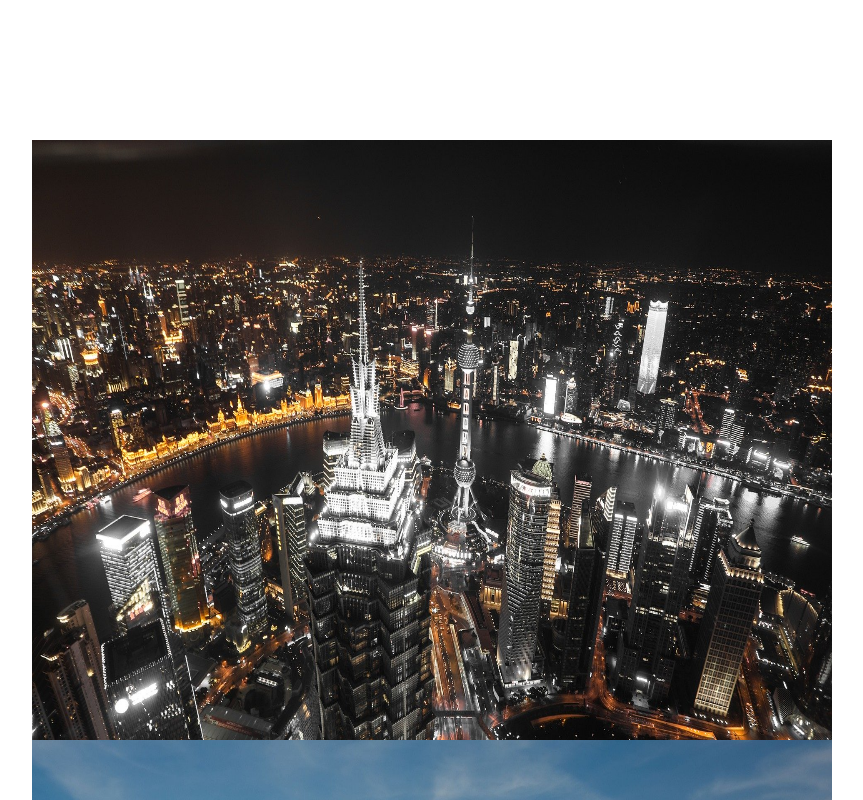
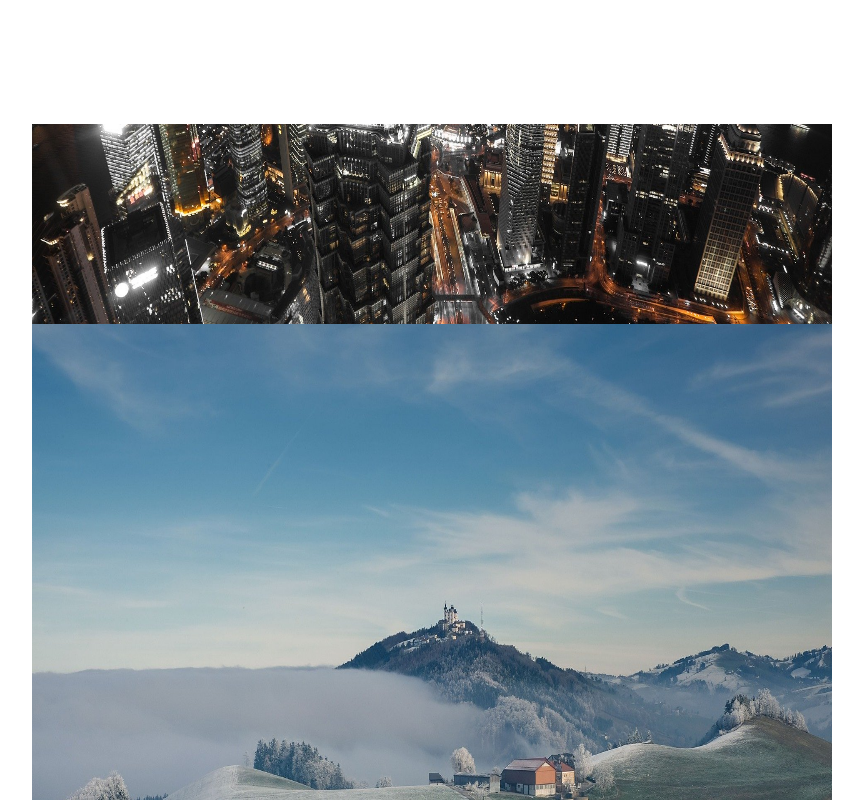
Before and after one commit to manrajang/vue-image-fade-scroll, a Vue app: page / in a window 1280 px wide. Shown: the part 4340-5140 px from the top of the page, without its empty margins (208-1071 px from the left). Built offline with nearby package versions, Linux system fonts and the light colour scheme.

Commit message:
렌더링 로직 수정

```diff
--- a/src/components/FadeScroll.vue
+++ b/src/components/FadeScroll.vue
@@ -1,9 +1,7 @@
 <template>
-  <div v-if="isLoaded" style="position: relative;">
-    <p id="top" ref="top"></p>
-    <canvas id="content" :style="fixedStyle" :width="width" :height="canvasHeight"/>
-    <div ref="fake" :style="{ display: 'inline-block', width: `${width}px`, height: `${imgListHeight}px` }"></div>
-    <p id="bottom"></p>
+  <div style="position: relative;">
+    <canvas id="content" :style="canvasStyle" :width="width" :height="canvasHeight"/>
+    <div id="fake" ref="fake" :style="{ display: 'inline-block', width: `${width}px`, height: `${imgListHeight}px` }"></div>
   </div>
 </template>
 
@@ -38,7 +36,7 @@ function findItem (findIndex) {
   }
 }
 
-const SCROLL_MODE = { NONE: 0, SCROLLING: 1, END: 2 }
+const SCROLL_MODE = { NONE: 0, UP_SCROLLING: 1, DOWN_SCROLLING: 2 }
 
 export default {
   name: 'FadeScroll',
@@ -50,11 +48,10 @@ export default {
   data () {
     return {
       io: null,
-      isShowMap: { top: false, content: false, bottom: false },
-      scrollMode: SCROLL_MODE.NONE,
+      isFixed: false,
+      isShowContent: false,
       scrollEl: null,
       isScrolling: false,
-      isLoaded: false,
       canvas: null,
       ctx: null,
       canvasHeight: 0,
@@ -66,23 +63,18 @@ export default {
     }
   },
   computed: {
-    isFixed () {
-      return this.isTopFixed && this.scrollMode === SCROLL_MODE.SCROLLING
-    },
-    isTopFixed () {
-      return !this.isShowMap.top && this.isShowMap.content
-    },
-    fixedStyle () {
+    canvasStyle () {
       if (this.canvas) {
         const { fake } = this.$refs
+        const { top, bottom, left } = fake.getBoundingClientRect()
         if (this.isFixed) {
-          return { position: 'fixed', top: `${this.scrollEl.offsetTop || 0}px`, left: `${fake.getBoundingClientRect().left}px`, 'pointer-events': 'none' }
+          return { position: 'fixed', top: `${this.scrollEl.offsetTop || 0}px`, left: `${left}px`, 'pointer-events': 'none' }
         } else {
           const style = { position: 'absolute', left: `${fake.offsetLeft}px`, 'pointer-events': 'none' }
-          if (this.isShowMap.bottom) {
+          if (top > 0) {
+            style.top = 0
+          } else {
             style.bottom = 0
-          } else {
-            style.top = 0
           }
           return style
         }
@@ -91,8 +83,12 @@ export default {
     },
   },
   watch: {
-    isTopFixed (value) {
-      this.scrollMode = value ? SCROLL_MODE.SCROLLING : SCROLL_MODE.NONE
+    isFixed (value) {
+      if (!value) {
+        if (this.$refs.fake.getBoundingClientRect().bottom < this.height) {
+          this.renderList(this.curImgIndex - 1, this.height - this.imgDiff)
+        }
+      }
     }
   },
   mounted () {
@@ -109,7 +105,6 @@ export default {
         }
       }
     }
-    this.isLoaded = true
     this.$nextTick(() => this.initFadeInfo())
   },
   beforeDestroy () {
@@ -121,7 +116,11 @@ export default {
   methods: {
     initFadeInfo () {
       if (!this.io) {
-        this.io = new IntersectionObserver(entries => entries.forEach(({ target, isIntersecting }) => this.isShowMap[target.id] = isIntersecting))
+        this.io = new IntersectionObserver(entries => entries.forEach(({ target, isIntersecting }) => {
+          const { top, bottom } = this.$refs.fake.getBoundingClientRect()
+          this.isShowContent = isIntersecting
+          this.isFixed = this.isShowContent && top <= 0 && bottom >= this.height
+        }))
       }
       if (!this.canvas) {
         this.canvas = document.getElementById('content')
@@ -129,9 +128,7 @@ export default {
       if (!this.ctx) {
         this.ctx = this.canvas.getContext('2d')
       }
-      this.io.observe(document.getElementById('top'))
-      this.io.observe(this.canvas)
-      this.io.observe(document.getElementById('bottom'))
+      this.io.observe(this.$refs.fake)
       this.loadImageList().then(() => this.renderList(0))
       this.scrollEl.addEventListener('scroll', this.onScroll)
     },
@@ -179,22 +176,16 @@ export default {
     onScroll (event) {
       if (!this.isScrolling) {
         window.requestAnimationFrame(() => {
-          if (this.isFixed) {
-            const scrollDiff = Math.abs(this.$refs.top.getBoundingClientRect().top)
-            if (this.isShowMap.bottom) {
-              const clipHeight = this.imgListHeight - scrollDiff
-              const img = this.loadedImgList.find(findItem(this.curImgIndex))
-              this.ctx.clearRect(0, 0, this.width, this.canvasHeight)
-              if (clipHeight >= this.height) {
-                this.render(img, 0, 0, clipHeight)
-              } else {
-                this.renderList(this.curImgIndex - 1, this.height - this.imgDiff)
-                this.scrollMode = SCROLL_MODE.NONE
-              }
-            } else {
+          if (this.isShowContent) {
+            const { top, bottom } = this.$refs.fake.getBoundingClientRect()
+            this.isFixed = top <= 0 && bottom >= this.height
+            if (this.isFixed) {
+              const scrollX = Math.abs(top) - this.imgDiff
               const prevIndex = this.curImgIndex
-              for (let i = 0, length = this.imgList.length; i < length; i++) {
-                if (scrollDiff < this.imgDiff + this.canvasHeight * i) {
+              const { length } = this.imgList
+              const totalCanvasHeight = this.canvasHeight * (length - 1)
+              for (let i = 0; i < length; i++) {
+                if (scrollX < this.canvasHeight * i) {
                   if (this.curImgIndex !== i) {
                     this.curImgIndex = i
                     this.loadImageList().then(() => this.renderFade())
@@ -202,12 +193,13 @@ export default {
                   break
                 }
               }
-              if (this.curImgIndex === prevIndex) {
-                if (this.curImgIndex === 0) {
-                  this.renderList(this.curImgIndex, 0, scrollDiff)
-                } else {
-                  this.renderFade(scrollDiff - (this.canvasHeight * this.curImgIndex) + this.height)
-                }
+              if (scrollX < 0) {
+                this.renderList(this.curImgIndex, 0, -top)
+              } else if (scrollX > totalCanvasHeight) {
+                this.ctx.clearRect(0, 0, this.width, this.canvasHeight)
+                this.render(this.loadedImgList.find(findItem(this.curImgIndex)), 0, 0, this.canvasHeight + totalCanvasHeight - scrollX)
+              } else if (this.curImgIndex === prevIndex) {
+                this.renderFade(scrollX - (this.canvasHeight * (this.curImgIndex - 1)))
               }
             }
           }
```
